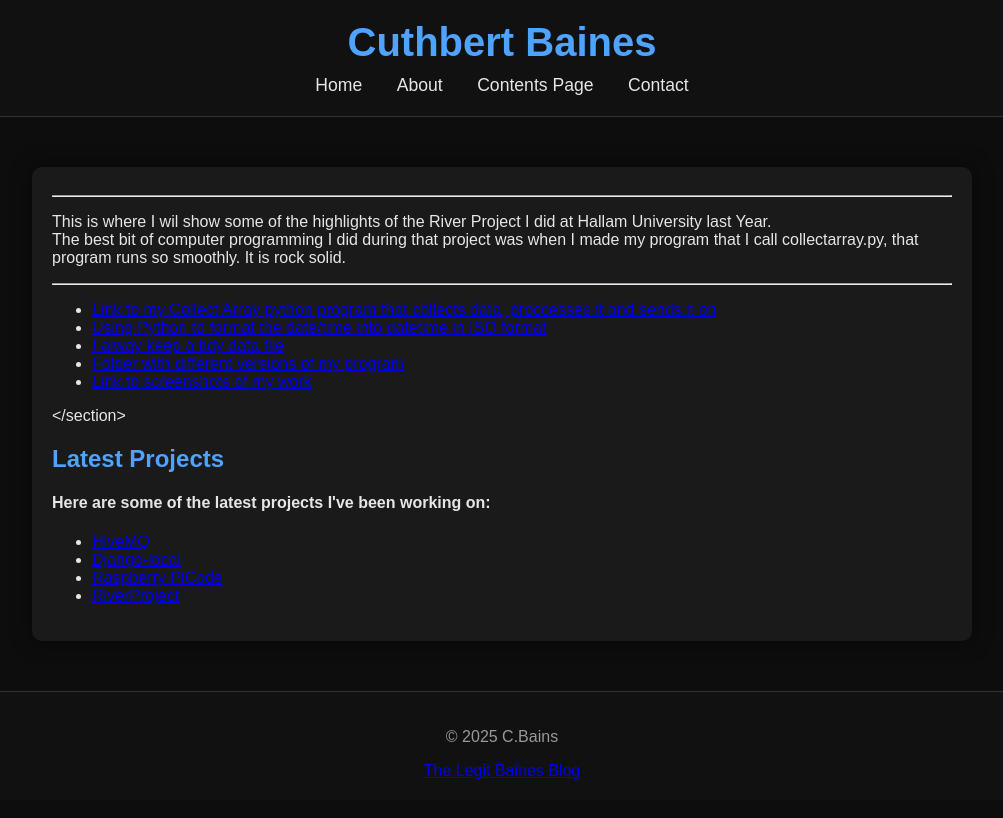
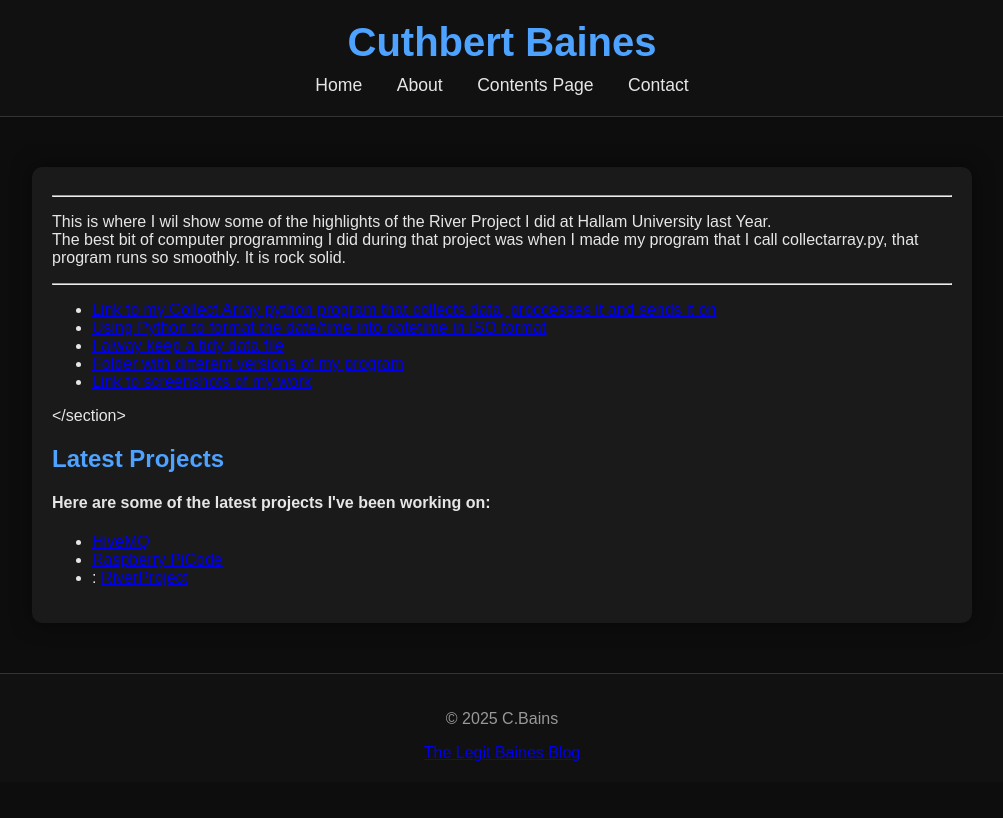
Before and after one commit to cuthbert86/cuthbert86.github.io, a Jekyll site: the page built from River_Project.md, in a window 1280 px wide. Shown: the top 818 px of the page, without its empty margins (138-1141 px from the left). Built offline with Jekyll 4.4.1, drawn with Linux system fonts in a browser that asks for light colours.

Commit message:
Update River_Project.md

```diff
--- a/River_Project.md
+++ b/River_Project.md
@@ -29,8 +29,7 @@
         <h4>Here are some of the latest projects I've been working on:</h4>
             <ul class="text-white">
                 <li><a class="link-body-emphasis" href="HiveMQ.html">HiveMQ</a></li>
-                <li><a class="link-body-emphasis" href="Django-Local.html">Django-local</a></li>
-                <li><a class="link-body-emphasis" href="PiCode_showcase.html">Raspberry PiCode</a></li>
-                <li><a class="link-body-emphasis" href="River_Project,html">RiverProject</a></li>
+                <li><a class="link-body-emphasis" href="PiCode_showcase.md">Raspberry PiCode</a></li>
+                <li>: <a class="link-body-emphasis" href="River_Project.md">RiverProject</a> </li>
             </ul>
 </section>
```
